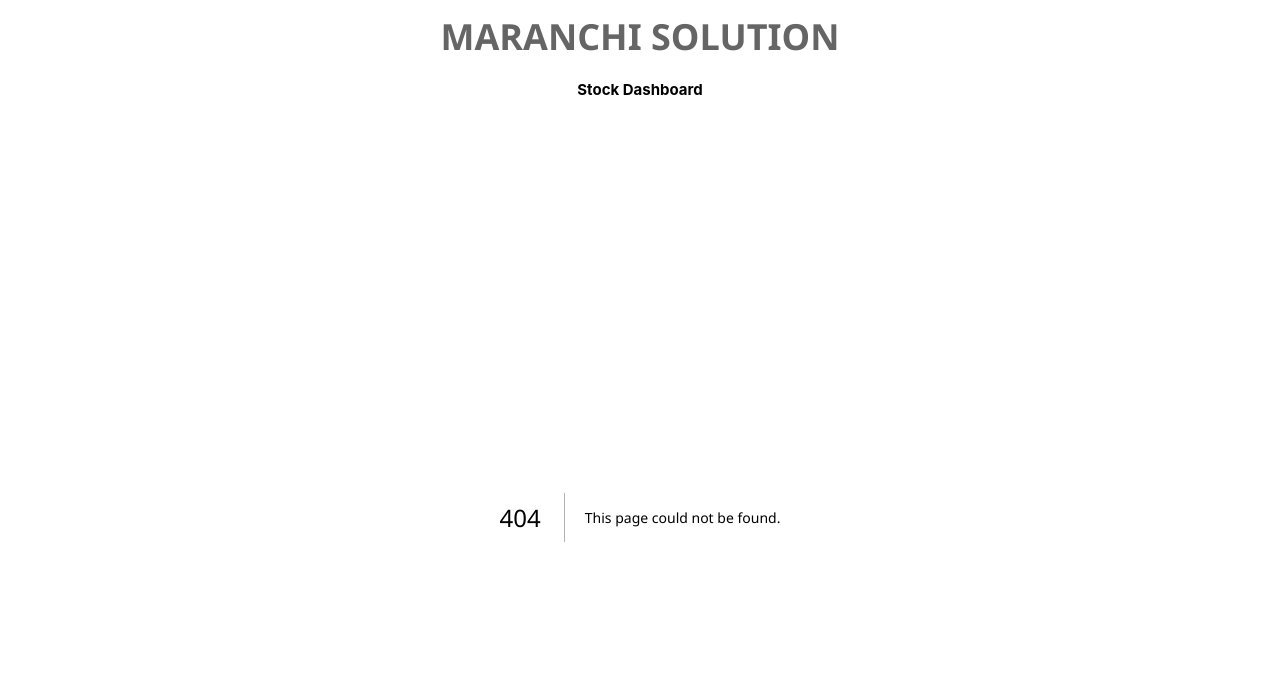
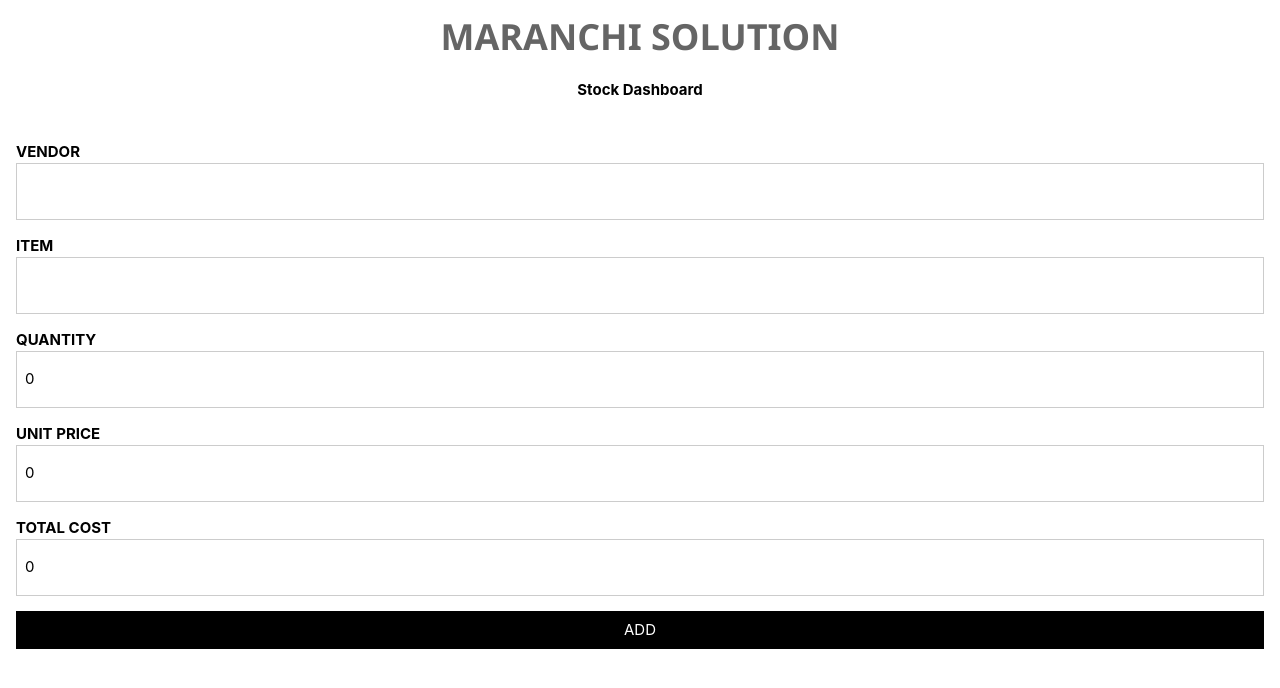
Before and after one commit to hasindusithmin/maranchi, a Next.js app: page /create in a window 1280 px wide. Before the commit this address had no page. Shown: the top 688 px of the page. Built offline with nearby package versions, Linux system fonts and the light colour scheme.

Commit message:
Create create.js /api/createOne.js

```diff
--- /dev/null
+++ b/pages/api/createOne.js
@@ -0,0 +1,13 @@
+import pool from "../../db"
+
+export default async function handler(req,res){
+    try {
+        const {date,vendor,item,quantity,unit_price,total_cost} = req.body;
+        const SQL = `INSERT INTO stock (date,vendor,item,quantity,unit_price,total_cost) VALUES\r
+        ('${date}','${vendor}','${item}',${quantity},${unit_price},${total_cost});`
+        const result = await pool.query(SQL)
+        res.status(201).json({message:"created"})
+    } catch (error) {
+        res.status(500).json({message:error.message})
+    }
+}
--- /dev/null
+++ b/pages/create.js
@@ -0,0 +1,94 @@
+import Head from "next/head";
+import { useState } from "react";
+import validator from "validator"
+import { useRouter } from "next/router";
+export default function Create() {
+
+    const router = useRouter();
+
+    const [vendor, setVendor] = useState('')
+    const [item, setItem] = useState('')
+    const [quantity, setQuantity] = useState(0)
+    const [unitPrice, setUnitPrice] = useState(0)
+    const [totalCost, setTotalCost] = useState(0)
+
+    const [notification, setNotification] = useState(null)
+    const [className, setClassName] = useState(null)
+
+
+    async function creatRow(event) {
+        event.preventDefault()
+        setNotification(null)
+        if (!validator.isAlpha(vendor, ["en-US"], { ignore: " .-," })) throw Error("check if the vendor contains only letters (a-zA-Z0-9).")
+        if (!validator.isAlphanumeric(item, ["en-US"], { ignore: " .-," })) throw Error("check if the item contains only letters (a-zA-Z0-9).")
+        const row = {
+            vendor,
+            date: new Date().toDateString(),
+            item,
+            quantity: parseInt(quantity),
+            unit_price: parseInt(unitPrice),
+            total_cost: parseInt(totalCost)
+        };
+        const res = await fetch('/api/createOne', {
+            method: 'POST',
+            mode: 'same-origin',
+            cache: 'no-cache',
+            headers: {
+                'Content-Type': 'application/json'
+            },
+            body: JSON.stringify(row)
+        })
+        const data = await res.json();
+        const message = data['message'];
+        if (res.status === 201) {
+            setClassName('w3-panel w3-leftbar w3-pale-green w3-large w3-serif')
+            setNotification(message)
+            setTimeout(() => { router.replace('/') }, 1500)
+        }
+        else {
+            setClassName('w3-panel w3-leftbar w3-pale-red w3-large w3-serif')
+            setNotification(message)
+        }
+
+    }
+
+
+    return (
+        <>
+            <Head>
+                <title>MS | create</title>
+            </Head>
+            {
+                notification &&
+                <div className={className}>
+                    <p><i>"{notification}."</i></p>
+                </div>
+            }
+
+            <form method="post" onSubmit={creatRow} autoComplete="off" className="w3-padding">
+                <p>
+                    <span><b>VENDOR</b></span>
+                    <input className="w3-input w3-padding-16 w3-border" type="text" required name="vendor" value={vendor} onInput={e => setVendor(e.target.value)} />
+                </p>
+                <p>
+                    <span><b>ITEM</b></span>
+                    <input className="w3-input w3-padding-16 w3-border" type="text" required name="item" value={item} onInput={e => setItem(e.target.value)} />
+                </p>
+                <p>
+                    <span><b>QUANTITY</b></span>
+                    <input className="w3-input w3-padding-16 w3-border" type="number" required name="quantity" value={quantity} onInput={e => setQuantity(e.target.value)} />
+                </p>
+                <p>
+                    <span><b>UNIT PRICE</b></span>
+                    <input className="w3-input w3-padding-16 w3-border" type="number" required name="unit_price" value={unitPrice} onInput={e => setUnitPrice(e.target.value)} />
+                </p>
+                <p>
+                    <span><b>TOTAL COST</b></span>
+                    <input className="w3-input w3-padding-16 w3-border" type="number" required name="total_cost" value={quantity * unitPrice} onInput={e => setTotalCost(e.target.value)} readOnly />
+                </p>
+                <p><button className="w3-button w3-black w3-block" type="submit">ADD</button></p>
+            </form>
+
+        </>
+    )
+}
--- a/pages/delete/[id].js
+++ b/pages/delete/[id].js
@@ -1,7 +1,7 @@
 import Head from "next/head";
 import { useRouter } from "next/router";
 import { useEffect, useState } from "react";
-import validator from "validator"
+
 
 export default function Update() {
     const router = useRouter();
```
Also changed, not shown: pages/index.js (+9 -5 lines).
